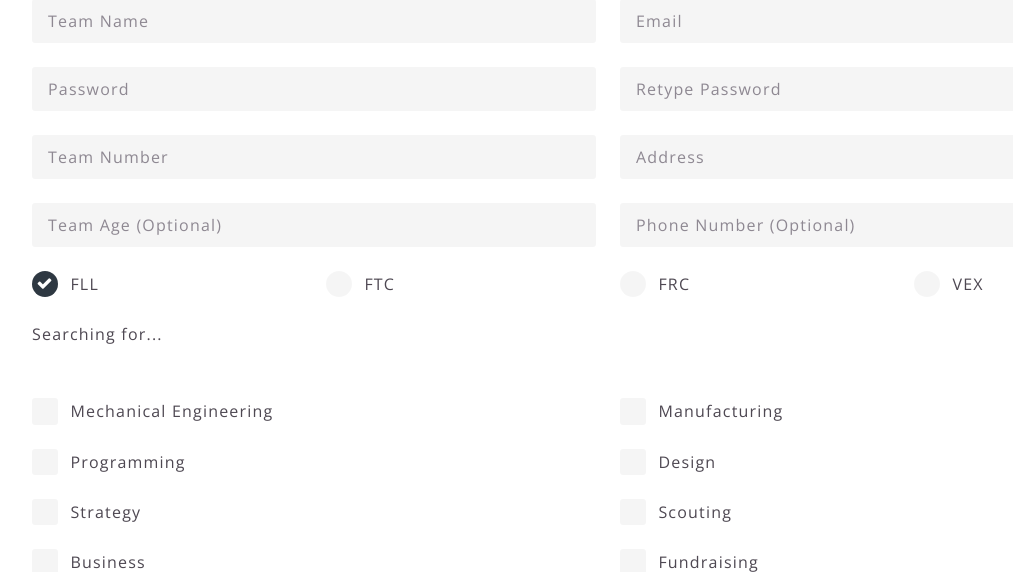
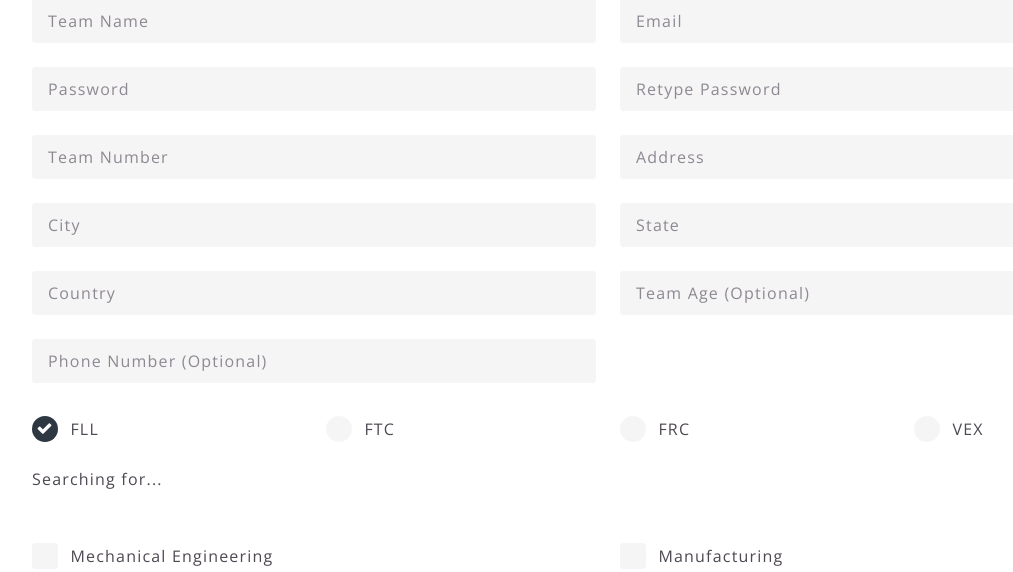
Before and after one commit to msb333-msb333/mentormaps, a PHP site: page /registerteam.php in a window 1280 px wide. Shown: the part 442-1014 px from the top of the page, without its empty margins (32-1045 px from the left). Run offline with PHP 8.4, Linux system fonts and the light colour scheme.

Commit message:
separate address fields for team registration

```diff
--- a/customjquery.js
+++ b/customjquery.js
@@ -2,7 +2,14 @@ $("#submitTeamRegistrationForm").click(function(){
 	var team_number = document.getElementById("team-number").value;
 	var team_name = document.getElementById("team-name").value;
 	var team_email = document.getElementById("team-email").value;
-	var team_address = document.getElementById("team-address").value;
+
+	var address1 = document.getElementById("address-line-1").value;
+	var address2 = document.getElementById("address-city").value;
+	var address3 = document.getElementById("address-state").value;
+	var address4 = document.getElementById("address-country").value;
+
+	var team_address = address1 + ", " + address2 + ", " + address3 + ", " + address4;
+
 	var team_phone = document.getElementById("team-phone").value;
 	var pass1 = document.getElementById("pass1").value;
 	var pass2 = document.getElementById("pass2").value;
@@ -33,7 +40,7 @@ $("#submitTeamRegistrationForm").click(function(){
 			'FLLcheck': document.getElementById("FLLcheck").checked,
 			'FTCcheck': document.getElementById("FTCcheck").checked,
 			'FRCcheck': document.getElementById("FRCcheck").checked,
-			'VEXcheck': document.getElementById("VEXcheck").checked;
+			'VEXcheck': document.getElementById("VEXcheck").checked,
 
 			'skill-mechanical-engineering': document.getElementById("skill-mechanical-engineering").checked,
 			'skill-manufacturing': 			document.getElementById("skill-manufacturing").checked,
--- a/registerteam.php
+++ b/registerteam.php
@@ -112,14 +112,28 @@ header('Content-Type: application/json');
 											<div class="6u 12u$(small)">
 												<input type="text" name="team-number" id="team-number" placeholder="Team Number" />
 											</div>
+
 											<div class="6u 12u$(xsmall)">
-												<input type="text" name="team-address" id="team-address" placeholder="Address" />
+												<input type="text" name="address-line-1" id="address-line-1" placeholder="Address" />
 											</div>
+											<div class="6u 12u$(xsmall)">
+												<input type="text" name="address-city" id="address-city" placeholder="City" />
+											</div>
+											<div class="6u 12u$(xsmall)">
+												<input type="text" name="address-state" id="address-state" placeholder="State" />
+											</div>
+											<div class="6u 12u$(xsmall)">
+												<input type="text" name="address-country" id="address-country" placeholder="Country" />
+											</div>
+
 											<div class="6u 12u$(xsmall)">
 												<input type="text" name="team-address" id="team-age" placeholder="Team Age (Optional)" />
 											</div>
 											<div class="6u 12u$(xsmall)">
 												<input type="text" name="team-phone" id="team-phone" placeholder="Phone Number (Optional)" />
+											</div>
+											<div class="6u 12u$(small)">
+												<br />&nbsp;
 											</div>
 											<div class="3u 12u$(small)">
 												<input type="radio" id="FLLcheck" name="typeChecks" checked>
```
